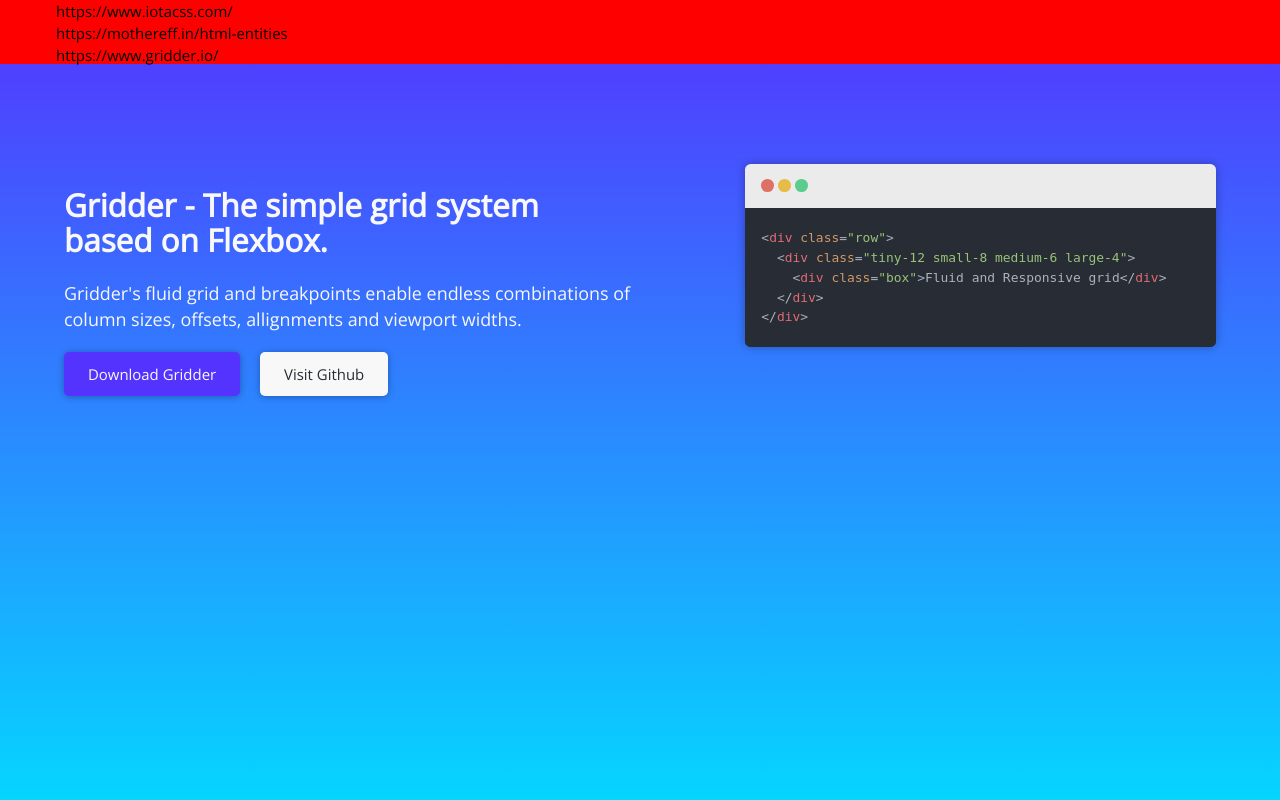
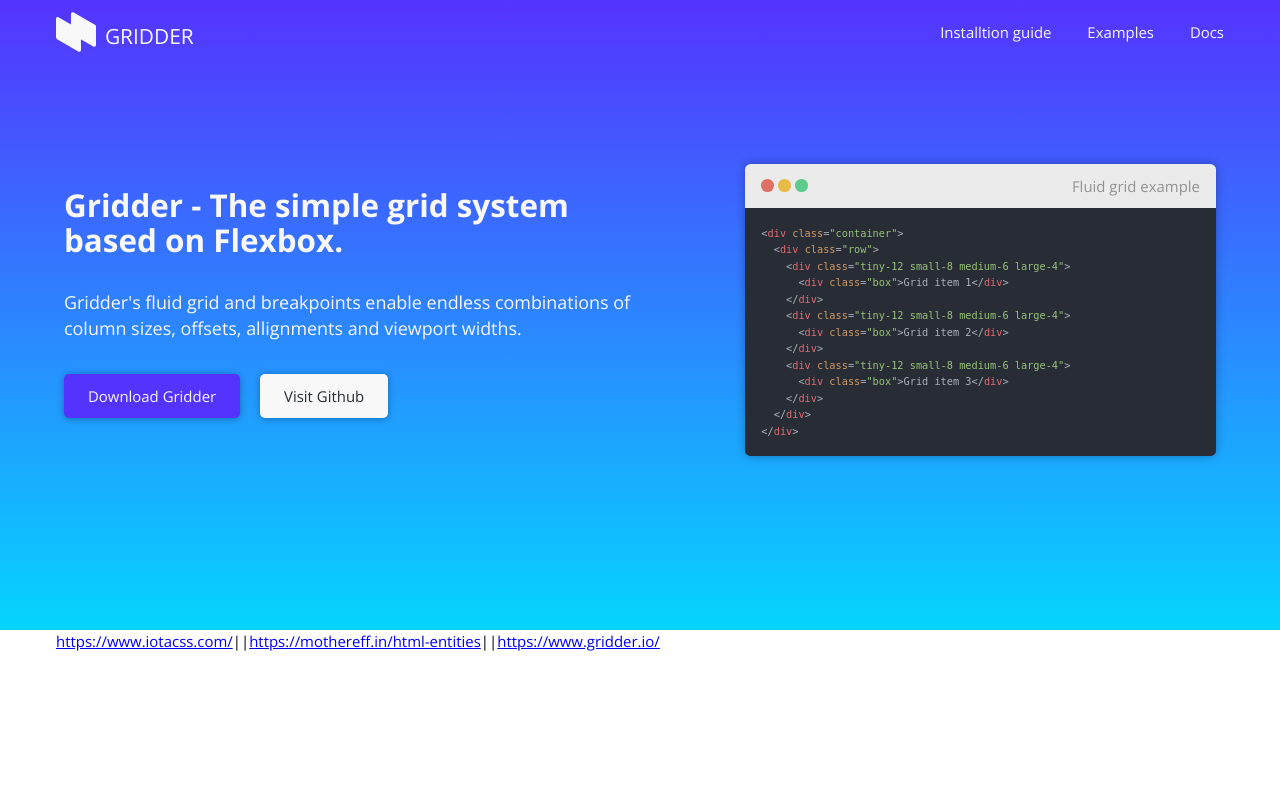
Before and after one commit to triss90/gridder-deprecated, a PHP site: page / in a window 1280 px wide. Run offline with PHP 8.4, Linux system fonts and the light colour scheme; some libraries are stand-ins or nearby versions.

Commit message:
Navigation layout

```diff
--- a/assets/css/2-modules/_typography.scss
+++ b/assets/css/2-modules/_typography.scss
@@ -1,4 +1,4 @@
-@import url('https://fonts.googleapis.com/css?family=Open+Sans');
+@import url('https://fonts.googleapis.com/css?family=Open+Sans:300,400,700');
 
 html {
   font-size: 100%;
--- a/assets/css/3-partials/_browser.scss
+++ b/assets/css/3-partials/_browser.scss
@@ -1,16 +1,12 @@
 .browser {
   border-radius: .35rem;
   box-shadow: 0 0 10px rgba(0,0,0,0.3);
-  @media(max-width: 48em) {
-    border-radius: 0rem;
-  }
   .browser-header {
     background: darken($color4, 5%);
     border-radius: .35rem .35rem 0 0;
     padding: 0.7rem 1rem;
-    @media(max-width: 48em) {
-      border-radius: 0rem;
-    }
+    display: flex;
+    justify-content: space-between;
     .browser-buttons {
       .button-red, .button-yellow, .button-green {
         height: 0.8rem;
@@ -28,18 +24,21 @@
         background: #5bcc8b;
       }
     }
+    .browser-title {
+      color: darken($color4, 40%);
+    }
   }
   .browser-body {
     color: $color4;
     background: $color5;
     border-radius: 0 0 .35rem .35rem;
     @media(max-width: 48em) {
-      border-radius: 0rem;
+      text-align: left;
     }
     pre {
       margin: 0;
       border-radius: 0 0 .35rem .35rem;
-      font-size: 0.9rem;
+      font-size: 0.75rem;
       code {
         padding: 0 1rem;
         border-radius: 0 0 .35rem .35rem;
--- a/assets/css/3-partials/_buttons.scss
+++ b/assets/css/3-partials/_buttons.scss
@@ -6,9 +6,9 @@
   display: inline-block;
   margin-right: 1rem;
   border-radius: 5px;
-
   transition: all 200ms ease-in-out;
   box-shadow: 0 1px 7px rgba(0,0,0,0.3);
+  margin-bottom: 3rem;
   &:hover {
     transform: translateY(-2px);
   }
--- a/assets/css/3-partials/_frontpage.scss
+++ b/assets/css/3-partials/_frontpage.scss
@@ -1,13 +1,21 @@
 .header {
-  min-height: 100vh;
   background: linear-gradient(-180deg, $color1 0%, $color2 100%);
-
+  padding-bottom: 164px;
+  @media(max-width: 48em) {
+    text-align: center;
+    padding-bottom: 64px;
+  }
   .headline {
     color: $color4;
     font-size: 2.1rem;
   }
   .subline {
     color: $color4;
+    font-weight: 100;
     font-size: 1.2rem;
+    margin: 2rem 0;
+    @media(max-width: 48em) {
+      margin: 3rem 0;
+    }
   }
 }
--- a/assets/css/3-partials/_navigation.scss
+++ b/assets/css/3-partials/_navigation.scss
@@ -1,5 +1,38 @@
 .navigation {
-  background: red;
   height: 64px;
   margin-bottom: 100px;
+  display: flex;
+  justify-content: space-between;
+  .navigation-items {
+    a {
+      line-height: 64px;
+      color: $color4;
+      margin-left: 2rem;
+      font-weight: 100;
+      text-decoration: none;
+      transition: all 150ms ease-in-out;
+      &:hover {
+        color: rgba($color4,0.4);
+      }
+    }
+  }
+  .logo {
+    margin-top: 12px;
+    .text {
+      color: $color4;
+      font-weight: 100;
+      font-size: 1.4rem;
+      text-transform: uppercase;
+      height: 64px;
+      position: relative;
+      top: -8px;
+      margin-left: 5px;
+    }
+    svg g path {
+      box-shadow: 0 0 10px rgba(0,0,0,0.3);
+    }
+  }
+  @media(max-width: 48em) {
+    margin-bottom: 0px;
+  }
 }
--- a/assets/css/style.css
+++ b/assets/css/style.css
@@ -4,7 +4,7 @@
  * 2. Prevent iOS text size adjust after orientation change, without disabling
  *    user zoom.
  */
-@import url("https://fonts.googleapis.com/css?family=Open+Sans");
+@import url("https://fonts.googleapis.com/css?family=Open+Sans:300,400,700");
 html {
   font-family: sans-serif;
   /* 1 */
@@ -1200,33 +1200,64 @@ Author: Tristan White
     order: 1; } }
 
 .navigation {
-  background: red;
   height: 64px;
-  margin-bottom: 100px; }
+  margin-bottom: 100px;
+  display: flex;
+  justify-content: space-between; }
+  .navigation .navigation-items a {
+    line-height: 64px;
+    color: #f8f8f8;
+    margin-left: 2rem;
+    font-weight: 100;
+    text-decoration: none;
+    transition: all 150ms ease-in-out; }
+    .navigation .navigation-items a:hover {
+      color: rgba(248, 248, 248, 0.4); }
+  .navigation .logo {
+    margin-top: 12px; }
+    .navigation .logo .text {
+      color: #f8f8f8;
+      font-weight: 100;
+      font-size: 1.4rem;
+      text-transform: uppercase;
+      height: 64px;
+      position: relative;
+      top: -8px;
+      margin-left: 5px; }
+    .navigation .logo svg g path {
+      box-shadow: 0 0 10px rgba(0, 0, 0, 0.3); }
+  @media (max-width: 48em) {
+    .navigation {
+      margin-bottom: 0px; } }
 
 .header {
-  min-height: 100vh;
-  background: linear-gradient(-180deg, #5533FF 0%, #05D5FF 100%); }
+  background: linear-gradient(-180deg, #5533FF 0%, #05D5FF 100%);
+  padding-bottom: 164px; }
+  @media (max-width: 48em) {
+    .header {
+      text-align: center;
+      padding-bottom: 64px; } }
   .header .headline {
     color: #f8f8f8;
     font-size: 2.1rem; }
   .header .subline {
     color: #f8f8f8;
-    font-size: 1.2rem; }
+    font-weight: 100;
+    font-size: 1.2rem;
+    margin: 2rem 0; }
+    @media (max-width: 48em) {
+      .header .subline {
+        margin: 3rem 0; } }
 
 .browser {
   border-radius: .35rem;
   box-shadow: 0 0 10px rgba(0, 0, 0, 0.3); }
-  @media (max-width: 48em) {
-    .browser {
-      border-radius: 0rem; } }
   .browser .browser-header {
     background: #ebebeb;
     border-radius: .35rem .35rem 0 0;
-    padding: 0.7rem 1rem; }
-    @media (max-width: 48em) {
-      .browser .browser-header {
-        border-radius: 0rem; } }
+    padding: 0.7rem 1rem;
+    display: flex;
+    justify-content: space-between; }
     .browser .browser-header .browser-buttons .button-red, .browser .browser-header .browser-buttons .button-yellow, .browser .browser-header .browser-buttons .button-green {
       height: 0.8rem;
       width: 0.8rem;
@@ -1238,17 +1269,19 @@ Author: Tristan White
       background: #e6bb46; }
     .browser .browser-header .browser-buttons .button-green {
       background: #5bcc8b; }
+    .browser .browser-header .browser-title {
+      color: #929292; }
   .browser .browser-body {
     color: #f8f8f8;
     background: #282c34;
     border-radius: 0 0 .35rem .35rem; }
     @media (max-width: 48em) {
       .browser .browser-body {
-        border-radius: 0rem; } }
+        text-align: left; } }
     .browser .browser-body pre {
       margin: 0;
       border-radius: 0 0 .35rem .35rem;
-      font-size: 0.9rem; }
+      font-size: 0.75rem; }
       .browser .browser-body pre code {
         padding: 0 1rem;
         border-radius: 0 0 .35rem .35rem; }
@@ -1262,7 +1295,8 @@ Author: Tristan White
   margin-right: 1rem;
   border-radius: 5px;
   transition: all 200ms ease-in-out;
-  box-shadow: 0 1px 7px rgba(0, 0, 0, 0.3); }
+  box-shadow: 0 1px 7px rgba(0, 0, 0, 0.3);
+  margin-bottom: 3rem; }
   .button:hover {
     transform: translateY(-2px); }
   .button.primary {
--- a/index.html
+++ b/index.html
@@ -7,7 +7,6 @@
   <meta name="author" content="">
   <meta name="viewport" content="width=device-width, initial-scale=1">
   <link rel="stylesheet" href="assets/css/style.css">
-  <!-- <link rel="stylesheet" href="//cdnjs.cloudflare.com/ajax/libs/highlight.js/9.11.0/styles/default.min.css"> -->
   <link rel="icon" type="image/ico" href="/assets/img/favicon.ico">
 </head>
 <body>
@@ -16,26 +15,39 @@
 
   <header class="header">
 
+    <div class="container">
+
       <nav class="navigation">
-      <div class="container">
-         <div class="row">
-          https://www.iotacss.com/ <br>
-          https://mothereff.in/html-entities <br>
-          https://www.gridder.io/
+
+        <div class="logo">
+          <svg width="40px" height="40px" viewBox="0 0 315 313" xmlns="http://www.w3.org/2000/svg">
+            <title>Gridder Logo</title>
+            <desc>Gridder Logo</desc>
+            <g id="gridder-logo" stroke="none" stroke-width="1" fill="none" fill-rule="evenodd">
+              <path d="M306.328883,98.5887695 C311.117809,101.337614 315,108.035396 315,113.573366 L315,257.559076 C315,271.370015 305.297934,276.997004 293.318607,270.120866 L126.671117,174.465149 C121.882191,171.716304 118,165.018522 118,159.480552 L118,15.4948421 C118,1.68390288 127.702066,-3.94308625 139.681393,2.93305188 L306.328883,98.5887695 Z" id="rect-2" fill="#f8f8f8"></path>
+              <path d="M188.328883,137.588769 C193.117809,140.337614 197,147.035396 197,152.573366 L197,296.559076 C197,310.370015 187.297934,315.997004 175.318607,309.120866 L8.67111664,213.465149 C3.88219116,210.716304 0,204.018522 0,198.480552 L0,54.4948421 C0,40.6839029 9.70206587,35.0569138 21.6813933,41.9330519 L188.328883,137.588769 Z" id="rect-1" fill="#f8f8f8"></path>
+            </g>
+          </svg>
+          <span class="text">Gridder</span>
         </div>
+
+        <div class="navigation-items">
+          <a href="#0">Installtion guide</a>
+          <a href="#0">Examples</a>
+          <a href="#0">Docs</a>
         </div>
+
       </nav>
 
-    <div class="container">
        <div class="row">
-          <div class="medium-6">
+          <div class="tiny-12 small-12 medium-6 large-6">
             <h1 class="headline">Gridder - The simple grid system based on Flexbox.</h1>
             <p class="subline">Gridder's fluid grid and breakpoints enable endless combinations of column sizes, offsets, allignments and viewport widths.</p>
             <a href="#0" class="button primary">Download Gridder</a>
             <a href="#0" class="button">Visit Github</a>
           </div>
 
-          <div class="medium-5 medium-offset-1">
+          <div class="tiny-12 small-12 medium-6 medium-offset-0 large-5 large-offset-1">
             <div class="browser">
               <div class="browser-header">
                 <div class="browser-buttons">
@@ -43,12 +55,21 @@
                   <div class="button-yellow"></div>
                   <div class="button-green"></div>
                 </div>
+                <div class="browser-title">Fluid grid example</div>
               </div>
               <div class="browser-body">
                 <pre><code class="html">
+&#x3C;div class=&#x22;container&#x22;&#x3E;
   &#x3C;div class=&#x22;row&#x22;&#x3E;
     &#x3C;div class=&#x22;tiny-12 small-8 medium-6 large-4&#x22;&#x3E;
-    &#x3C;div class=&#x22;box&#x22;&#x3E;Fluid and Responsive grid&#x3C;/div&#x3E;
+      &#x3C;div class=&#x22;box&#x22;&#x3E;Grid item 1&#x3C;/div&#x3E;
+    &#x3C;/div&#x3E;
+    &#x3C;div class=&#x22;tiny-12 small-8 medium-6 large-4&#x22;&#x3E;
+      &#x3C;div class=&#x22;box&#x22;&#x3E;Grid item 2&#x3C;/div&#x3E;
+    &#x3C;/div&#x3E;
+    &#x3C;div class=&#x22;tiny-12 small-8 medium-6 large-4&#x22;&#x3E;
+      &#x3C;div class=&#x22;box&#x22;&#x3E;Grid item 3&#x3C;/div&#x3E;
+    &#x3C;/div&#x3E;
   &#x3C;/div&#x3E;
 &#x3C;/div&#x3E;
                 </code></pre>
@@ -59,6 +80,16 @@
      </div>
 
   </header>
+
+  <footer>
+    <div class="container">
+       <div class="row">
+        <a href="https://www.iotacss.com/">https://www.iotacss.com/</a> ||
+        <a href="https://mothereff.in/html-entities">https://mothereff.in/html-entities</a> ||
+        <a href="https://www.gridder.io/">https://www.gridder.io/</a>
+       </div>
+     </div>
+  </footer>
   <!--Content End-->
 
 
```
Also changed, not shown: assets/img/gridder-icon.svg. Lines whose indentation alone changed are shown as unchanged.
